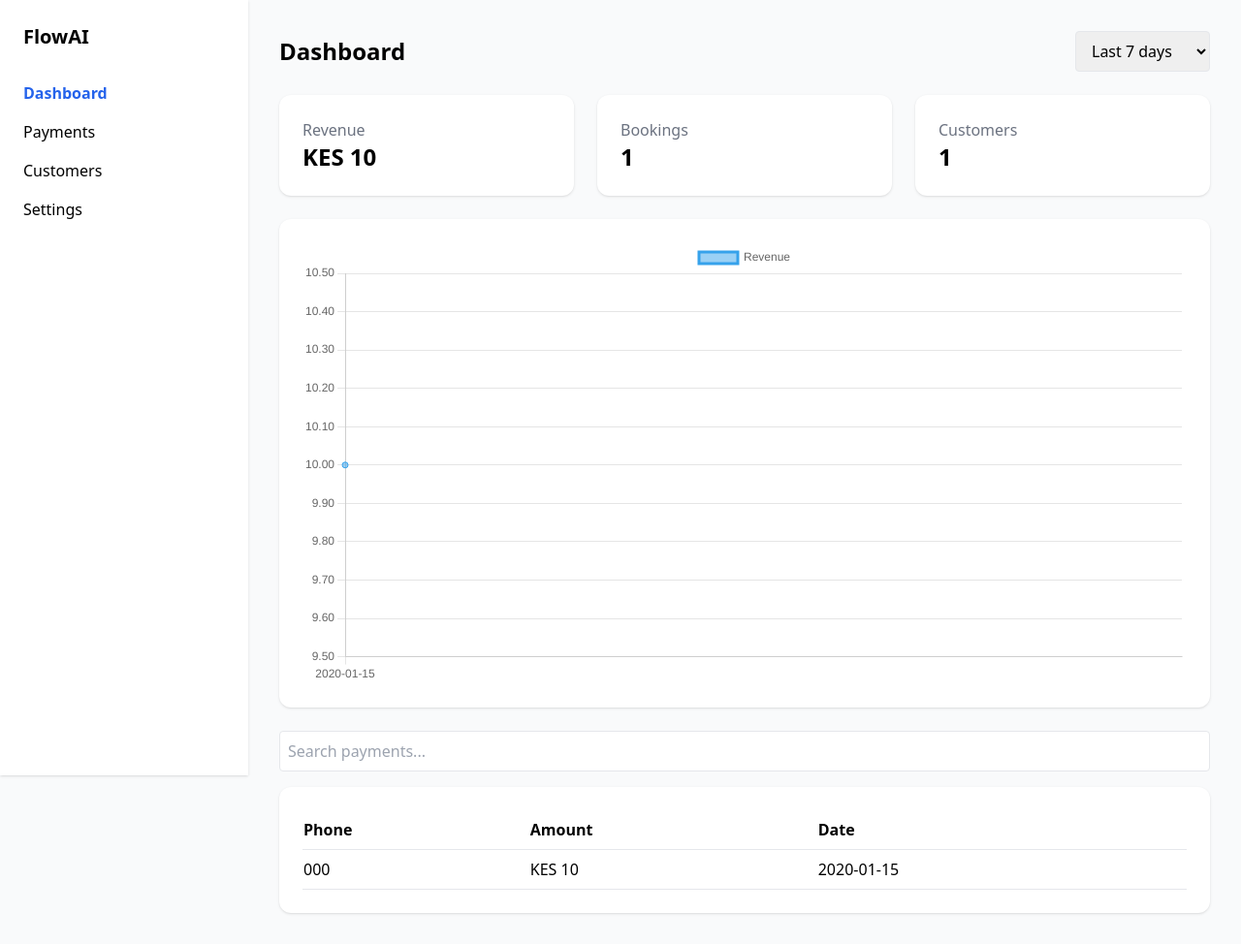
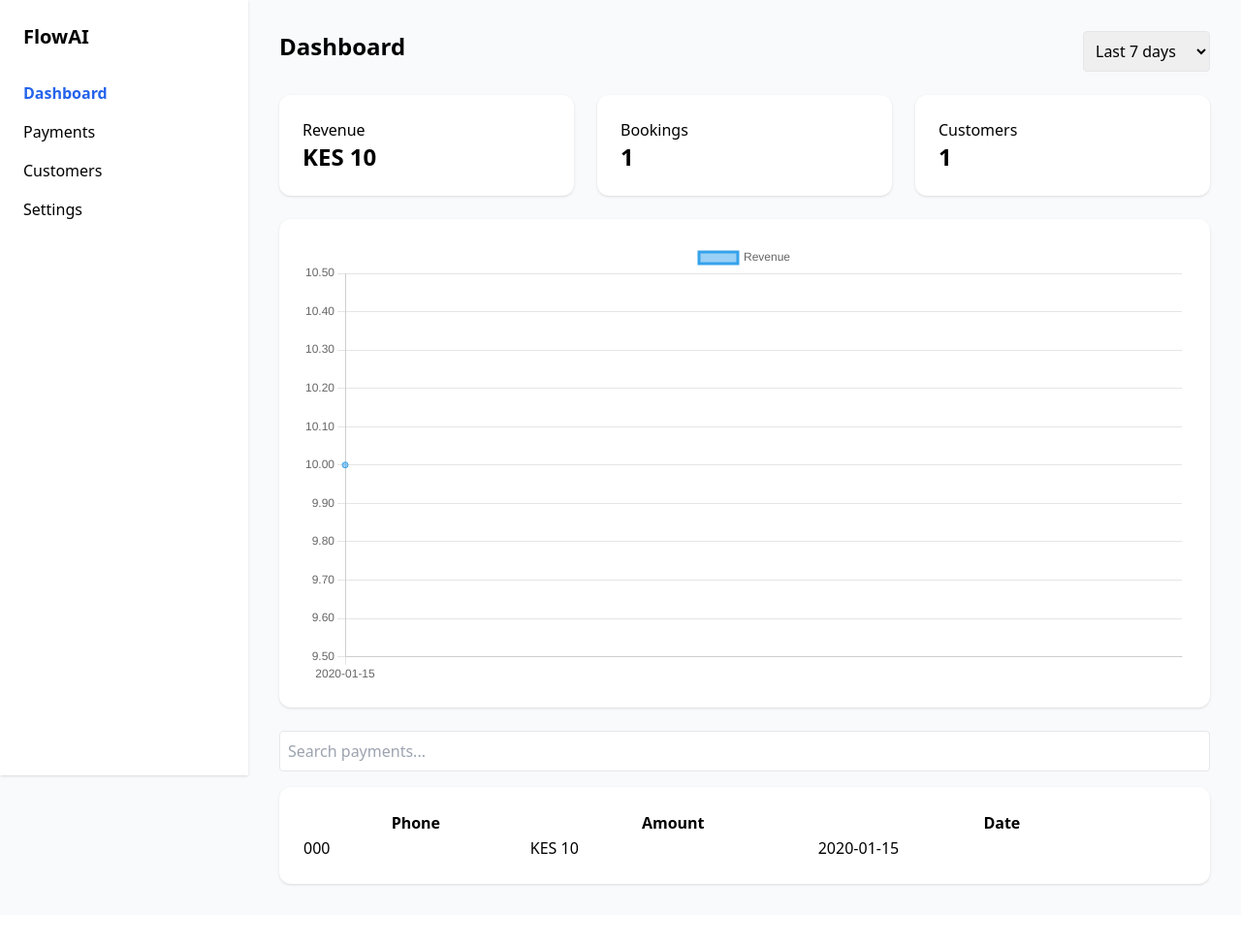
Before and after one commit to rachaelwanja/whatsapp-ai-bot-254, a Flask app: page /dashboard in a window 1280 px wide. Shown: the whole page at 97% size. After the commit the page ends 914 px from the top, so only its background shows below. Run offline with Flask 3, Linux system fonts and the light colour scheme; the visitor is signed in with stand-in values (Sample User, id 1); tables that the repository leaves empty hold one stand-in row (values such as "Sample post"); some libraries are stand-ins or nearby versions.

Commit message:
Update dashboard.html

```diff
--- a/templates/dashboard.html
+++ b/templates/dashboard.html
@@ -1,7 +1,7 @@
 <!DOCTYPE html>
 <html>
 <head>
-    <title>Dashboard - FlowAI</title>
+    <title>Dashboard</title>
     <script src="https://cdn.tailwindcss.com"></script>
     <script src="https://cdn.jsdelivr.net/npm/chart.js"></script>
 </head>
@@ -12,28 +12,30 @@
 
     <!-- SIDEBAR -->
     <div class="w-64 bg-white h-screen shadow p-6">
+
         <h1 class="text-xl font-bold mb-8">FlowAI</h1>
 
         <ul class="space-y-4">
-            <li class="text-blue-600 font-semibold">Dashboard</li>
-            <li>Payments</li>
-            <li>Customers</li>
-            <li>Settings</li>
+
+            <li><a href="/dashboard" class="text-blue-600 font-semibold">Dashboard</a></li>
+            <li><a href="/payments">Payments</a></li>
+            <li><a href="/customers">Customers</a></li>
+            <li><a href="/settings">Settings</a></li>
+
         </ul>
+
     </div>
 
     <!-- MAIN -->
     <div class="flex-1 p-8">
 
-        <!-- TOP BAR -->
-        <div class="flex justify-between items-center mb-6">
+        <!-- TOP -->
+        <div class="flex justify-between mb-6">
             <h2 class="text-2xl font-bold">Dashboard</h2>
 
-            <!-- FILTER -->
-            <select id="filter" class="border px-3 py-2 rounded">
-                <option value="7">Last 7 days</option>
-                <option value="30">Last 30 days</option>
-                <option value="all">All time</option>
+            <select class="border p-2 rounded">
+                <option>Last 7 days</option>
+                <option>Last 30 days</option>
             </select>
         </div>
 
@@ -41,17 +43,17 @@
         <div class="grid grid-cols-3 gap-6 mb-6">
 
             <div class="bg-white p-6 rounded-xl shadow">
-                <p class="text-gray-500">Revenue</p>
+                <p>Revenue</p>
                 <h3 class="text-2xl font-bold">KES {{ revenue }}</h3>
             </div>
 
             <div class="bg-white p-6 rounded-xl shadow">
-                <p class="text-gray-500">Bookings</p>
+                <p>Bookings</p>
                 <h3 class="text-2xl font-bold">{{ total_bookings }}</h3>
             </div>
 
             <div class="bg-white p-6 rounded-xl shadow">
-                <p class="text-gray-500">Customers</p>
+                <p>Customers</p>
                 <h3 class="text-2xl font-bold">{{ total_customers }}</h3>
             </div>
 
@@ -59,38 +61,35 @@
 
         <!-- CHART -->
         <div class="bg-white p-6 rounded-xl shadow mb-6">
-            <canvas id="revenueChart"></canvas>
+            <canvas id="chart"></canvas>
         </div>
 
         <!-- SEARCH -->
-        <input
-            type="text"
-            id="search"
-            placeholder="Search payments..."
-            class="border p-2 rounded w-full mb-4"
-        />
+        <input id="search" placeholder="Search payments..."
+               class="border p-2 rounded w-full mb-4">
 
         <!-- TABLE -->
         <div class="bg-white p-6 rounded-xl shadow">
 
-            <table class="w-full text-left">
+            <table class="w-full">
                 <thead>
-                    <tr class="border-b">
-                        <th class="py-2">Phone</th>
+                    <tr>
+                        <th>Phone</th>
                         <th>Amount</th>
                         <th>Date</th>
                     </tr>
                 </thead>
 
-                <tbody id="tableBody">
+                <tbody id="table">
                     {% for p in payments %}
-                    <tr class="border-b">
-                        <td class="py-2">{{ p.phone }}</td>
+                    <tr>
+                        <td>{{ p.phone }}</td>
                         <td>KES {{ p.amount }}</td>
                         <td>{{ p.date }}</td>
                     </tr>
                     {% endfor %}
                 </tbody>
+
             </table>
 
         </div>
@@ -98,19 +97,17 @@
     </div>
 </div>
 
-<!-- CHART SCRIPT -->
+<!-- CHART -->
 <script>
 const labels = {{ chart_labels | tojson }};
 const data = {{ chart_data | tojson }};
 
-const ctx = document.getElementById('revenueChart').getContext('2d');
-
-new Chart(ctx, {
-    type: 'line',
+new Chart(document.getElementById("chart"), {
+    type: "line",
     data: {
         labels: labels,
         datasets: [{
-            label: 'Revenue',
+            label: "Revenue",
             data: data,
             tension: 0.4
         }]
@@ -118,14 +115,12 @@ new Chart(ctx, {
 });
 </script>
 
-<!-- SEARCH SCRIPT -->
+<!-- SEARCH -->
 <script>
-document.getElementById("search").addEventListener("keyup", function() {
-    let value = this.value.toLowerCase();
-    let rows = document.querySelectorAll("#tableBody tr");
-
-    rows.forEach(row => {
-        row.style.display = row.innerText.toLowerCase().includes(value) ? "" : "none";
+document.getElementById("search").addEventListener("keyup", function(){
+    let v = this.value.toLowerCase();
+    document.querySelectorAll("#table tr").forEach(r => {
+        r.style.display = r.innerText.toLowerCase().includes(v) ? "" : "none";
     });
 });
 </script>
```
